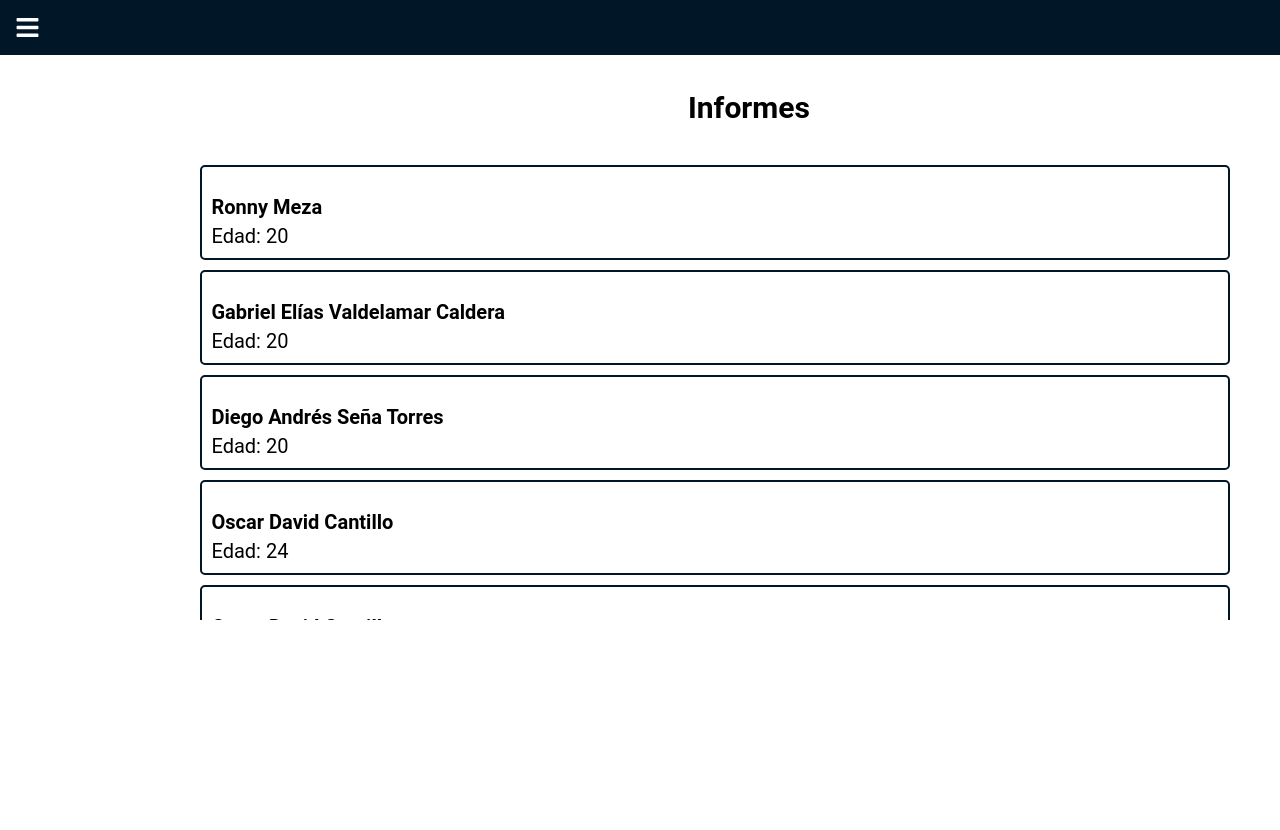
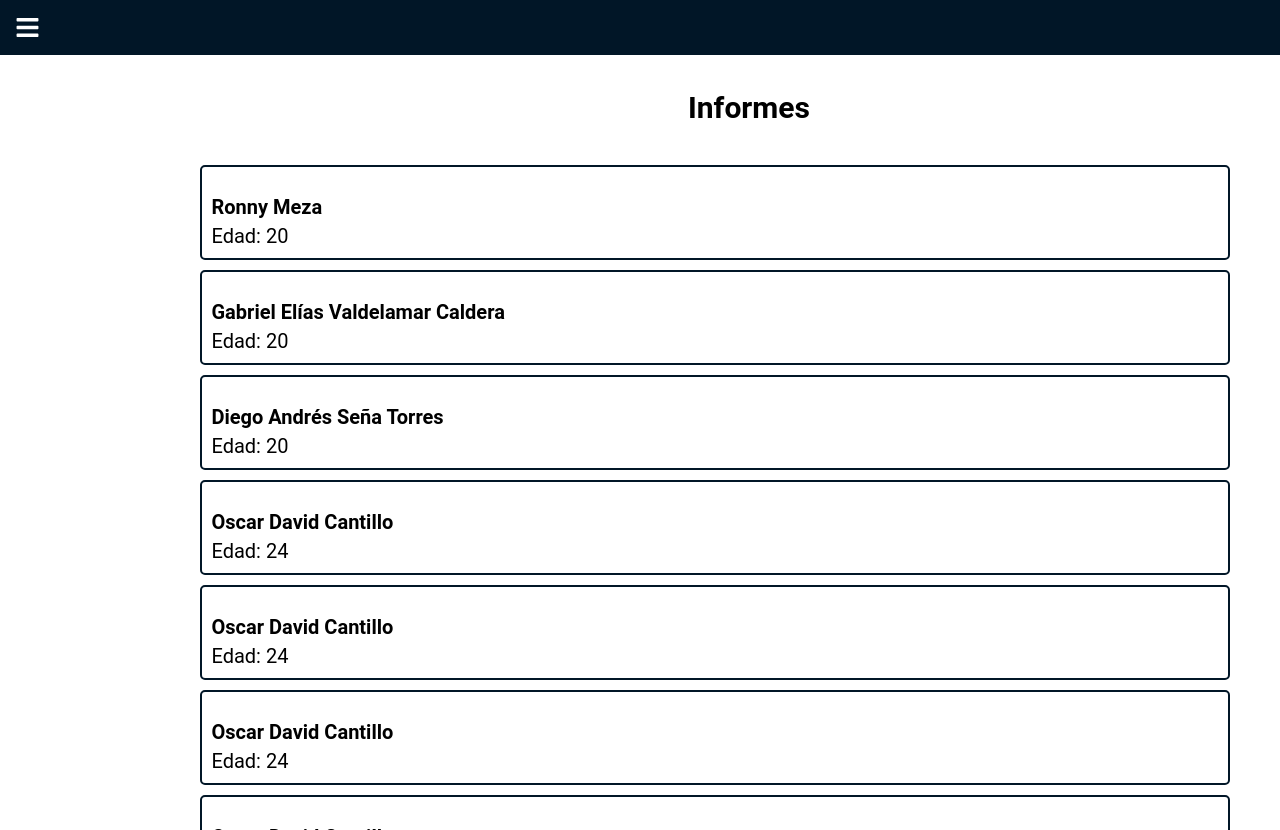
Before and after one commit to RonnyMeza03/Doclinapp-PA-IV, a React (Create React App) app in the folder client/: page /informes in a window 1280 px wide. Shown: the top 830 px of the page. Before the commit the page ends 800 px from the top, so only its background shows below. Built offline with nearby package versions, Linux system fonts and the light colour scheme.

Commit message:
Se actualizó la altura de Dialogo

```diff
--- a/client/src/componentes/css/informes.css
+++ b/client/src/componentes/css/informes.css
@@ -13,7 +13,7 @@ body{
     margin: 0 10px 0 220px;
     top: 70px;
     width: 1129px;
-    height: 550px;
+    height: 95%;
     padding-left: 8px;
     resize: vertical;
     overflow-y: auto;
```
